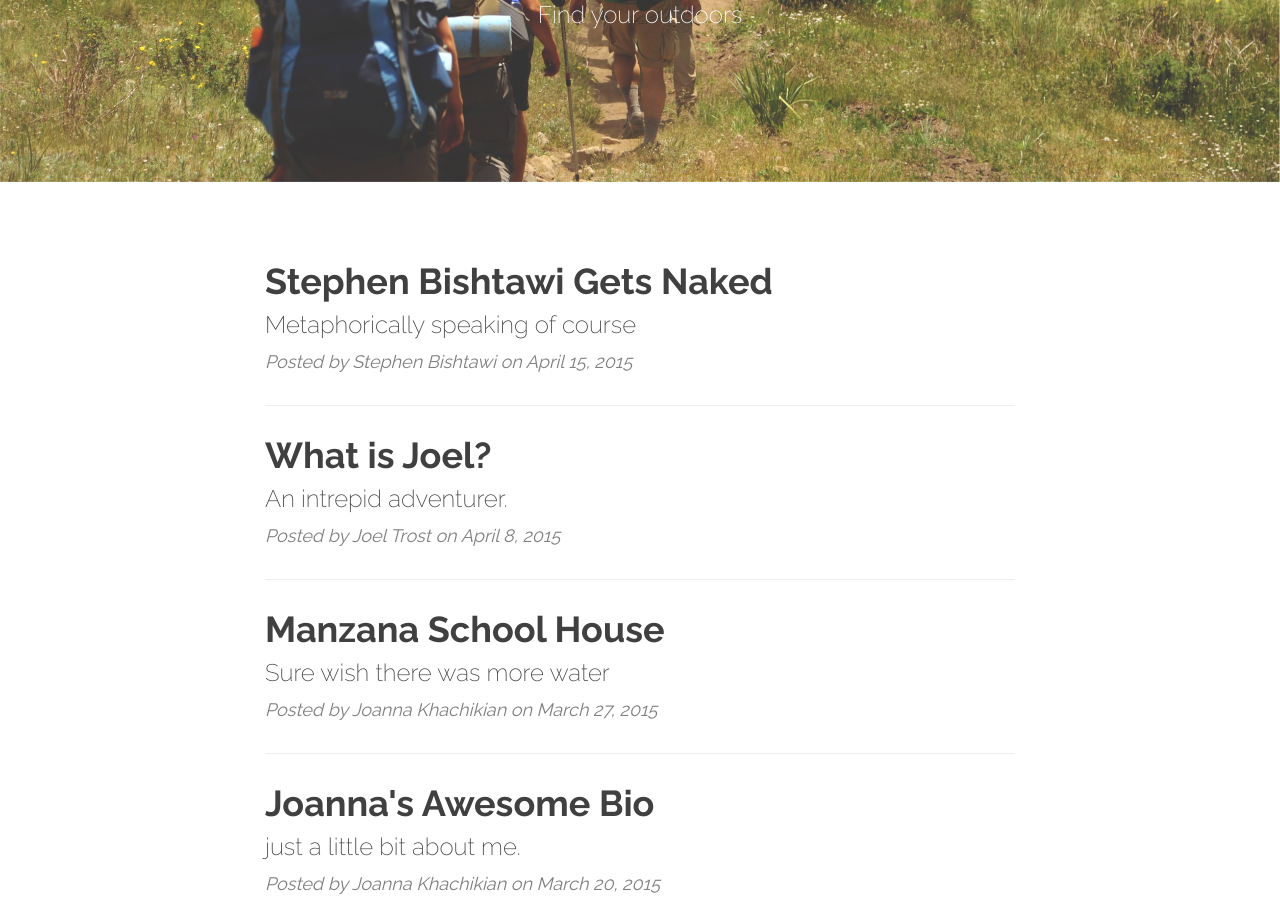
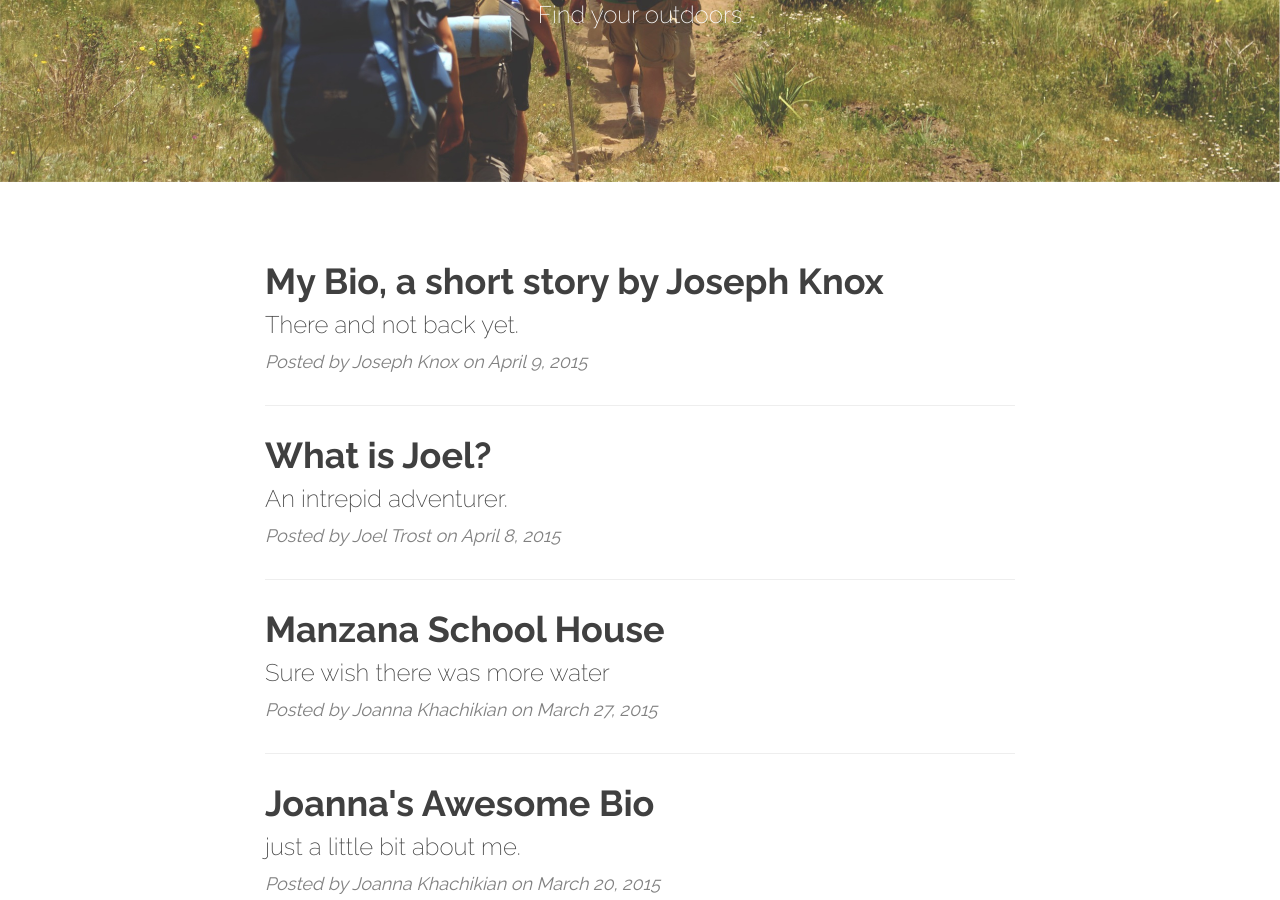
Before and after one commit to Topophi/topophi.github.io, a Jekyll site: the page built from index.html, in a window 1280 px wide and 900 px high, scrolled down 485 px. Built offline with Jekyll 4.4.1, drawn with Linux system fonts in a browser that asks for light colours; nearby versions of some CDN libraries; the list of posts is cut into pages by our own code.

Commit message:
Joe's blog post going live!

```diff
--- a/_posts/2015-04-15-stephen-bishtawi-gets-naked.markdown
+++ b/_drafts/2015-04-10-stephen-bishtawi-gets-naked.markdown
@@ -4,7 +4,7 @@ title:       "Stephen Bishtawi Gets Naked"
 subtitle:    "Metaphorically speaking of course"
 description: "Stephen Bishtawi: A co-founder of Topophi"
 tags:        [Stephen Bishtawi, Bio, Topophi]
-date:        2015-04-15
+date:        2015-04-10
 author:      "Stephen Bishtawi"
 ---
 
--- a/_drafts/2015-04-02-Joseph-Knox-story.markdown
+++ b/_posts/2015-04-09-Joseph-Knox-story.markdown
@@ -4,7 +4,7 @@ title:       "My Bio, a short story by Joseph Knox"
 subtitle:    "There and not back yet."
 description: "Topophi cofounder Joseph Knox's story"
 tags:        [Joseph Knox, Bio, Topophi]
-date:        2015-04-02
+date:        2015-04-09
 author:      "Joseph Knox"
 header-img:  "img/what-is-topophi.jpg"
 ---
@@ -27,7 +27,7 @@ I left my home town the first time to go to school in Orange County, a far stret
 After 4 years of not knowing what I wanted to be when I grew up I joined Americorps NCCC.  This was one of the greatest decisions I have ever made.  As it got me out of California and gave me experiences that I never would have had a chance to do any other way.  Over the course of 10 months I worked in Colorado, Texas, Nevada, Missouri, and New Mexico. NCCC was also the first year where I had the privilege to work in the conservation field.  I completed fish rearing surveys, cranked out miles of trail, stacked cairns, and built fence in canyons and around artifacts. I cleared invasive species (damn you salt cedar!) in the desert and along the bank of the Rio Grande.  I also had the privilege to go caving in New Mexico. (cavers don't use the word spelunking) All of this work outside was amazing.  I remember how foreign a lot of this was for people, but I felt right at home.  Life was good.
 </p>
 <p>
-I was a week away from Starting Grad School in a city I didn't want to live in to get a Masters in something I no longer cared about.  And that is when I decided to be a Crew Leader for the Montana Conservation Corps.  MCC was easily one of the greatest times I have ever had, some wouldn't say this  because of all the hardships along the path, but I think it was great because of the hardships.  I was in the best shape of my life and teaching people the values of conservation co-leading a saw and trail crew in North Dakota, Wyoming, Montana, and Idaho.  Life was good.  I was looking into going into forestry and maybe join a fire crew at the end of the program.  That was until about half way though MCC.  I remember pain slowly setting in throughout my body and feeling more and more lethargic every week.  I fought through all of the pain and misery for the second half, writing it off to needing more rest and I was working to hard.  The last couple of months of the program were the second hardest time of my life.  Second to the 5 months after MCC. The only reason the time in MCC was better was because I was outside, I was surrounded by natural beauty and friends.
+I was a week away from Starting Grad School in a city I didn't want to live in to get a Masters in something I no longer cared about.  And that is when I decided to be a Crew Leader for the Montana Conservation Corps.  MCC was easily one of the greatest times I have ever had, some wouldn't say this  because of all the hardships along the path, but I think it was great because of the hardships.  I was in the best shape of my life and teaching people the values of conservation co-leading a saw and trail crew in North Dakota, Wyoming, Montana, and Idaho.  Life was good.  I was looking into going into forestry and maybe join a fire crew at the end of the program.  That was until about halfway through MCC.  I remember pain slowly setting in throughout my body and feeling more and more lethargic every week.  I fought through all of the pain and misery for the second half, writing it off to needing more rest and I was working to hard.  The last couple of months of the program were the second hardest time of my life.  Second to the 5 months after MCC. The only reason the time in MCC was better was because I was outside, I was surrounded by natural beauty and friends.
 </p>
 <p>
 When MCC was over my pain and misery just got exponentially worse.  I couldn't stand up in the morning without a prep talk to myself and 30 minutes of warming up my body.  Some days were better, but life was not good. In fact it was the opposite of good.  I was in and out of the doctors office 2 times a week getting test after test after test done to see why I was no longer able to join a fire crew or work as a backcountry ranger. After going to the best in the business I found that all I need is a shot once a week and I can feel as close to normal as possible.  It wasn't a cure, but rather a pause button for my disease.  Now the question was there.  What do I do with my life, what do I do from here? I was still recovering for about a year when Stephen (the other co-founder) gave me the idea to try programming.  I was hooked. I never saw myself at a desk all day, but I enjoyed the work.  And it leaves enough free time to make it all worth it.
```
